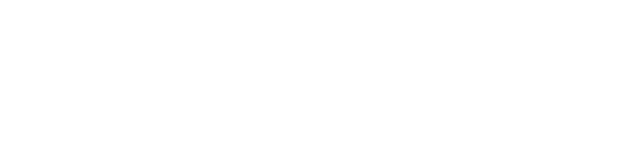
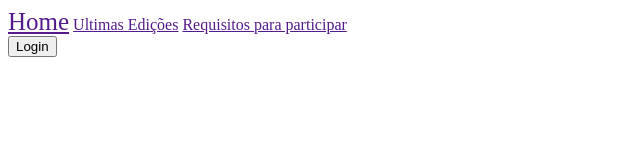
Before and after one commit to JSolRibeiro/bootcamp, a plain HTML site: page index.html in a window 1280 px wide. Shown: the whole page, without its empty margins (0-640 px from the left). Drawn offline with Linux system fonts and the light colour scheme.

Commit message:
iniciando projeto bootcamp

```diff
--- a/index.html
+++ b/index.html
@@ -4,8 +4,20 @@
     <meta charset="UTF-8">
     <meta name="viewport" content="width=device-width, initial-scale=1.0">
     <title>Bootcamp DNC</title>
+    <style>
+#linkIndividual{
+    font-size: 25px;
+}
+    </style>
 </head>
 <body>
-
+    <nav>
+        <div>
+            <a href="" id="linkIndividual" class="corVermelha">Home</a>
+            <a href="" class="corVermelha">Ultimas Edições</a>
+            <a href="" class="corVermelha">Requisitos para participar</a>
+        </div>
+        <button>Login</button>
+    </nav>
 </body>
 </html>
```
